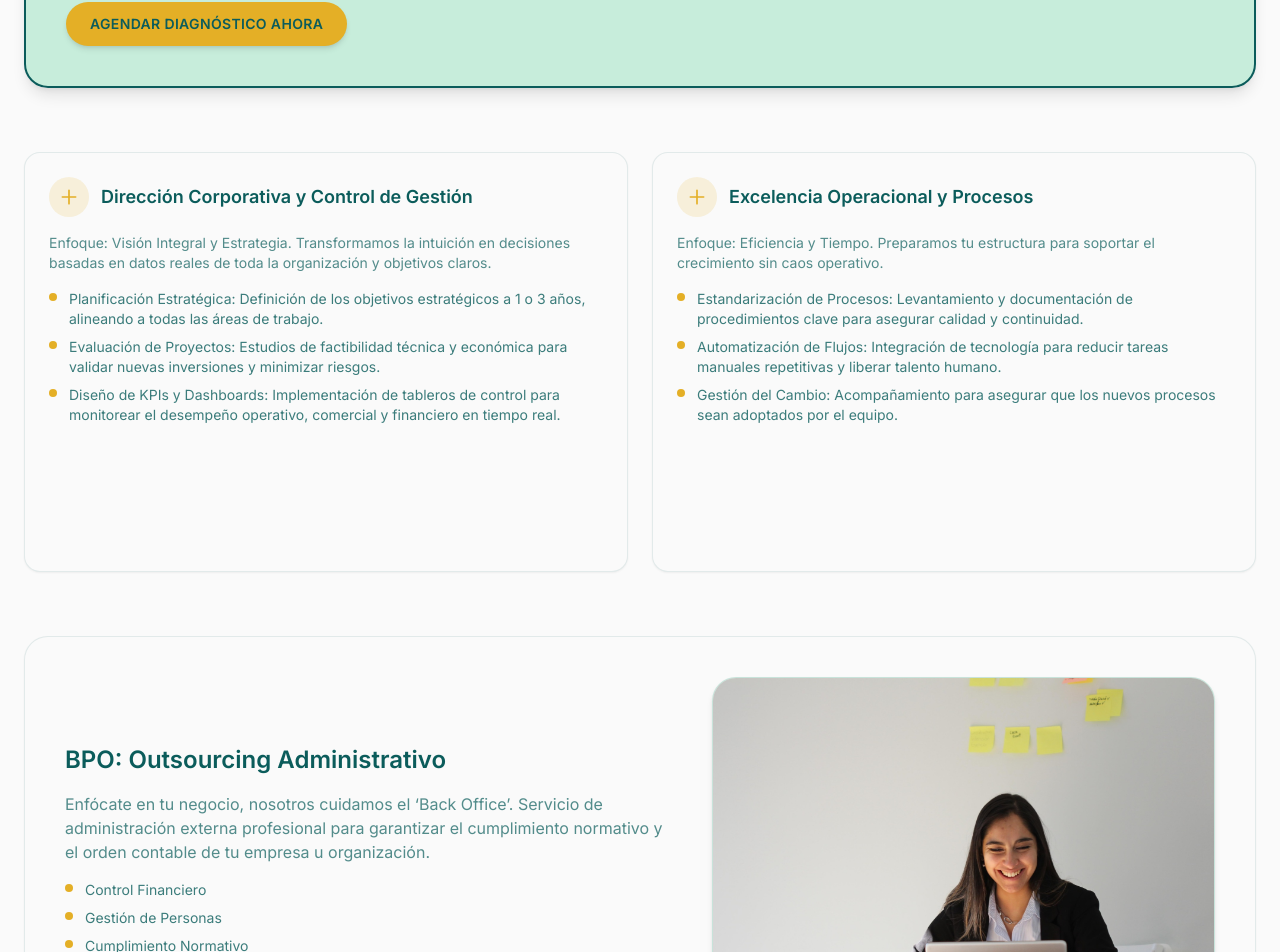
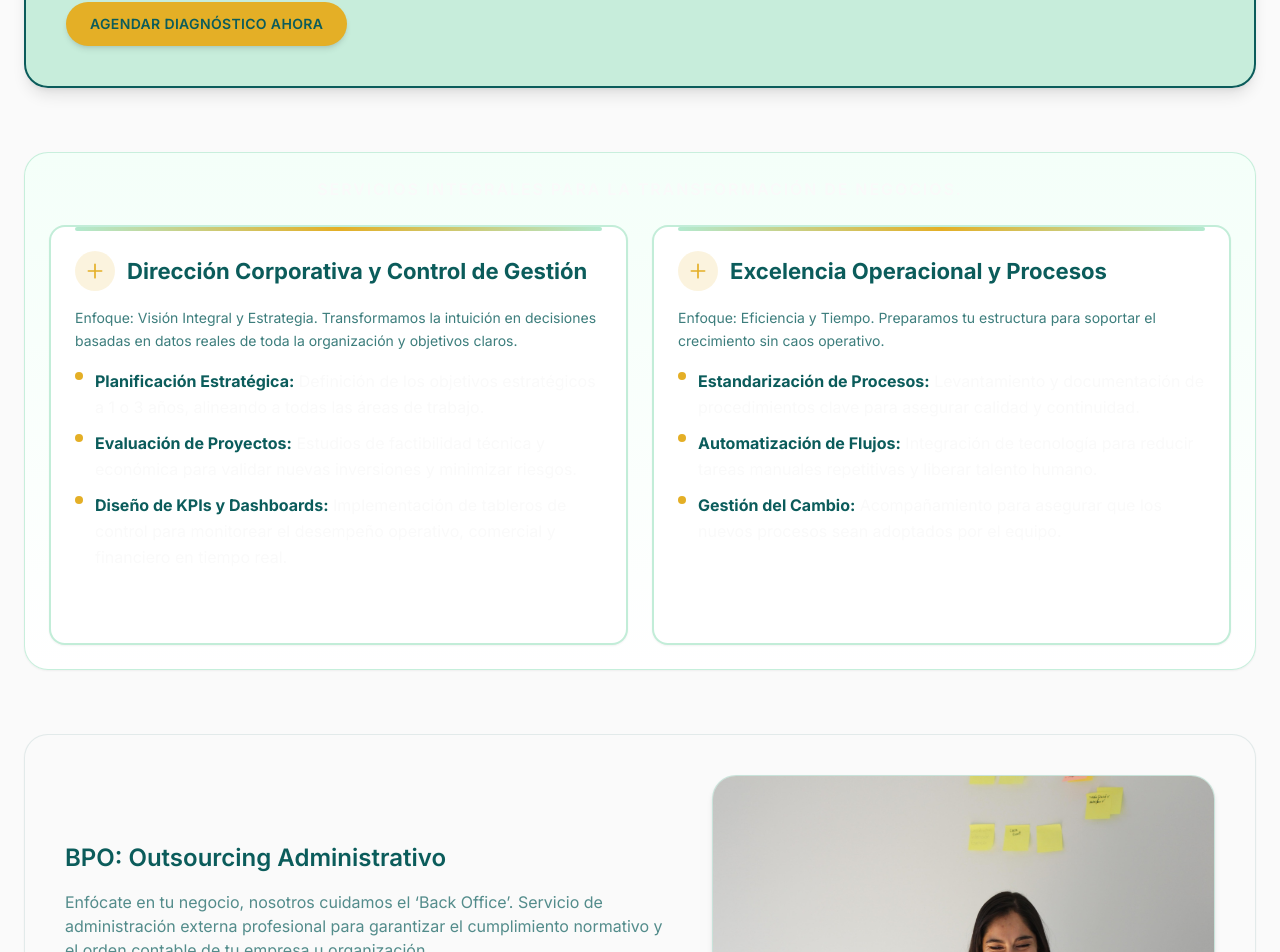
Before and after one commit to medinabenjamin/landing_page_test, a Next.js app: page / in a window 1280 px wide. Shown: the part 1185-2137 px from the top of the page. Built offline with nearby package versions, Linux system fonts and the light colour scheme.

Commit message:
Restaura definiciones en bullets de tarjetas

```diff
--- a/src/components/ServicesSection.tsx
+++ b/src/components/ServicesSection.tsx
@@ -9,15 +9,36 @@ const diagnosticItems = [
   "Informe Ejecutivo con plan priorizado."
 ];
 
-const corporatePillars = [
+type ServiceBullet = {
+  title: string;
+  description: string;
+};
+
+const corporatePillars: {
+  title: string;
+  focus: string;
+  bullets: ServiceBullet[];
+}[] = [
   {
     title: "Dirección Corporativa y Control de Gestión",
     focus:
       "Enfoque: Visión Integral y Estrategia. Transformamos la intuición en decisiones basadas en datos reales de toda la organización y objetivos claros.",
     bullets: [
-      "Planificación Estratégica: Definición de los objetivos estratégicos a 1 o 3 años, alineando a todas las áreas de trabajo.",
-      "Evaluación de Proyectos: Estudios de factibilidad técnica y económica para validar nuevas inversiones y minimizar riesgos.",
-      "Diseño de KPIs y Dashboards: Implementación de tableros de control para monitorear el desempeño operativo, comercial y financiero en tiempo real."
+      {
+        title: "Planificación Estratégica",
+        description:
+          "Definición de los objetivos estratégicos a 1 o 3 años, alineando a todas las áreas de trabajo."
+      },
+      {
+        title: "Evaluación de Proyectos",
+        description:
+          "Estudios de factibilidad técnica y económica para validar nuevas inversiones y minimizar riesgos."
+      },
+      {
+        title: "Diseño de KPIs y Dashboards",
+        description:
+          "Implementación de tableros de control para monitorear el desempeño operativo, comercial y financiero en tiempo real."
+      }
     ]
   },
   {
@@ -25,9 +46,21 @@ const corporatePillars = [
     focus:
       "Enfoque: Eficiencia y Tiempo. Preparamos tu estructura para soportar el crecimiento sin caos operativo.",
     bullets: [
-      "Estandarización de Procesos: Levantamiento y documentación de procedimientos clave para asegurar calidad y continuidad.",
-      "Automatización de Flujos: Integración de tecnología para reducir tareas manuales repetitivas y liberar talento humano.",
-      "Gestión del Cambio: Acompañamiento para asegurar que los nuevos procesos sean adoptados por el equipo."
+      {
+        title: "Estandarización de Procesos",
+        description:
+          "Levantamiento y documentación de procedimientos clave para asegurar calidad y continuidad."
+      },
+      {
+        title: "Automatización de Flujos",
+        description:
+          "Integración de tecnología para reducir tareas manuales repetitivas y liberar talento humano."
+      },
+      {
+        title: "Gestión del Cambio",
+        description:
+          "Acompañamiento para asegurar que los nuevos procesos sean adoptados por el equipo."
+      }
     ]
   }
 ];
@@ -37,6 +70,15 @@ const bpoBullets = [
   "Gestión de Personas",
   "Cumplimiento Normativo"
 ];
+
+function renderHighlightedBullet(bullet: ServiceBullet) {
+  return (
+    <span>
+      <strong className="font-bold text-[#0B5C5B]">{bullet.title}:</strong>{" "}
+      <span>{bullet.description}</span>
+    </span>
+  );
+}
 
 export default function ServicesSection() {
   return (
@@ -93,10 +135,18 @@ export default function ServicesSection() {
           </div>
         </Reveal>
 
+        <div className="rounded-3xl border border-[#B3E9CF]/70 bg-gradient-to-b from-[#F4FFF9] to-[#FFFFFF] p-4 shadow-sm md:p-6">
+          <div className="mb-5 text-center md:mb-6">
+            <p className="text-base font-semibold uppercase tracking-[0.12em] text-[#0B5C5B]/70">
+              Servicios Integrales para la Transformación de Negocios.
+            </p>
+          </div>
+
           <Stagger className="grid gap-6 md:grid-cols-2" sectionId="servicios">
             {corporatePillars.map((pillar) => (
               <StaggerItem key={pillar.title}>
-              <div className="flex h-full min-h-[420px] flex-col gap-4 rounded-2xl border border-brand/10 bg-base p-6 shadow-sm transition duration-300 hover:shadow-md hover:border-b-4 hover:border-[#B3E9CF]">
+                <div className="relative flex h-full min-h-[420px] flex-col gap-4 rounded-2xl border-2 border-[#B3E9CF]/80 bg-white p-6 shadow-sm transition duration-300 hover:-translate-y-1 hover:shadow-lg">
+                  <span className="absolute left-6 right-6 top-0 h-1 rounded-full bg-gradient-to-r from-[#B3E9CF] via-[#E4AF26] to-[#B3E9CF]" />
                   <div className="flex items-center gap-3">
                     <span className="flex h-10 w-10 items-center justify-center rounded-full bg-[#E4AF26]/15 text-[#E4AF26]">
                       <svg
@@ -114,16 +164,18 @@ export default function ServicesSection() {
                         />
                       </svg>
                     </span>
-                  <h3 className="text-lg font-semibold text-[#0B5C5B]">
+                    <h3 className="text-xl font-bold text-[#0B5C5B] md:text-[1.38rem]">
                       {pillar.title}
                     </h3>
                   </div>
-                <p className="text-sm text-[#0B5C5B]/70">{pillar.focus}</p>
-                <ul className="grid gap-2 text-sm text-[#0B5C5B]/80">
+                  <p className="text-sm leading-relaxed text-[#0B5C5B]/80">
+                    {pillar.focus}
+                  </p>
+                  <ul className="grid gap-2.5 text-base leading-relaxed text-[#0B5C5B]/85">
                     {pillar.bullets.map((bullet) => (
-                    <li key={bullet} className="flex gap-3">
+                      <li key={bullet.title} className="flex gap-3">
                         <span className="mt-1 h-2 w-2 flex-none rounded-full bg-[#E4AF26]" />
-                      <span>{bullet}</span>
+                        {renderHighlightedBullet(bullet)}
                       </li>
                     ))}
                   </ul>
@@ -131,6 +183,7 @@ export default function ServicesSection() {
               </StaggerItem>
             ))}
           </Stagger>
+        </div>
 
         <div className="grid items-center gap-8 rounded-3xl border border-brand/10 bg-base p-8 shadow-sm md:grid-cols-[1.1fr_0.9fr] md:p-10">
           <div className="order-last flex flex-col gap-4 md:order-first">
```
Lines whose indentation alone changed are shown as unchanged.
